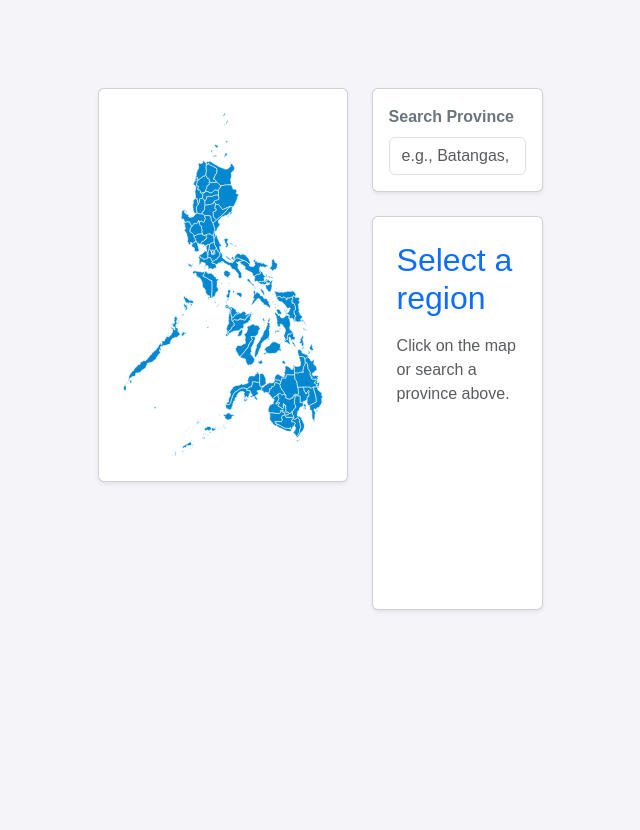
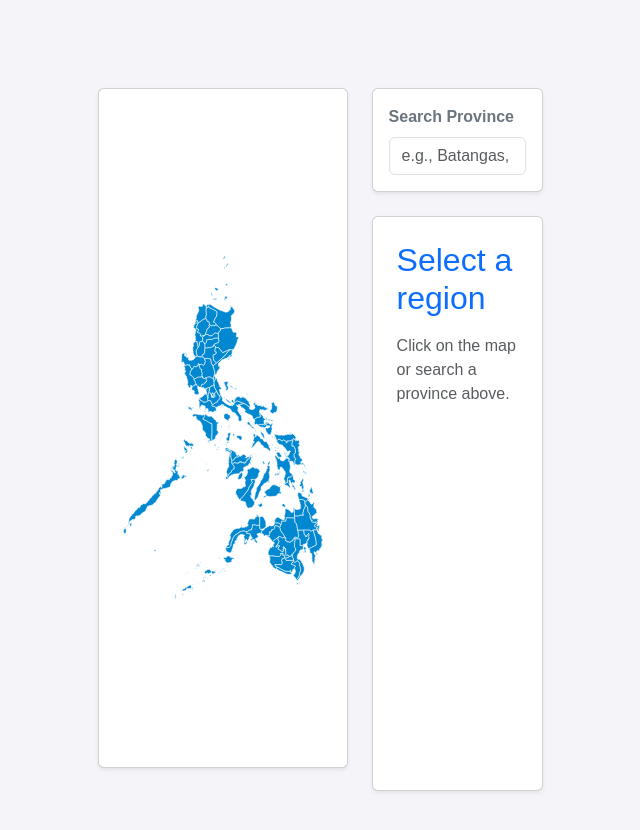
Before and after one commit to kervynway/Philippine-Map-and-Regions, a plain HTML site: page MAP PHILIPPINES v2/index.html in a window 1280 px wide. Shown: the whole page, without its empty margins (154-794 px from the left). Before the commit the page ends 800 px from the top, so only its background shows below. Drawn offline with nearby package versions, Linux system fonts and the light colour scheme.

Commit message:
Fix CSS card bug

```diff
--- a/MAP PHILIPPINES v2/index.html
+++ b/MAP PHILIPPINES v2/index.html
@@ -17,7 +17,7 @@
       <div class="row g-4">
         <!-- Map Column -->
         <div class="col-md-7">
-          <div class="card shadow-sm p-4">
+          <div class="card shadow-sm p-4 map-card">
             <svg
               xmlns:mapsvg="http://mapsvg.com"
               viewBox="0 0 702 1210"
@@ -500,7 +500,7 @@
             </div>
 
             <!-- Existing Info Panel -->
-            <div class="card shadow-sm p-4 h-100" id="info-panel">
+            <div class="card shadow-sm p-4 info-card" id="info-panel">
                 <h2 class="text-primary mb-3">Select a region</h2>
                 <p class="text-muted">Click on the map or search a province above.</p>
             </div>
--- a/MAP PHILIPPINES v2/style.css
+++ b/MAP PHILIPPINES v2/style.css
@@ -55,3 +55,37 @@ body {
     fill: #ffb300;
     cursor: pointer;
 }
+
+/* --- LAYOUT LOCKING --- */
+
+/* Lock the map card height and center the SVG */
+.map-card {
+    height: 680px;
+    display: flex;
+    justify-content: center;
+    align-items: center;
+}
+
+/* Ensure the map scales perfectly within its locked box */
+#ph-map {
+    max-height: 100%;
+    width: auto;
+}
+
+/* Lock the info panel height and enable internal scrolling */
+.info-card {
+    height: 575px;
+    overflow-y: auto;
+}
+
+/* Custom modern scrollbar for the info panel */
+.info-card::-webkit-scrollbar {
+    width: 6px;
+}
+.info-card::-webkit-scrollbar-track {
+    background: transparent;
+}
+.info-card::-webkit-scrollbar-thumb {
+    background-color: #cbd5e1;
+    border-radius: 10px;
+}
```
